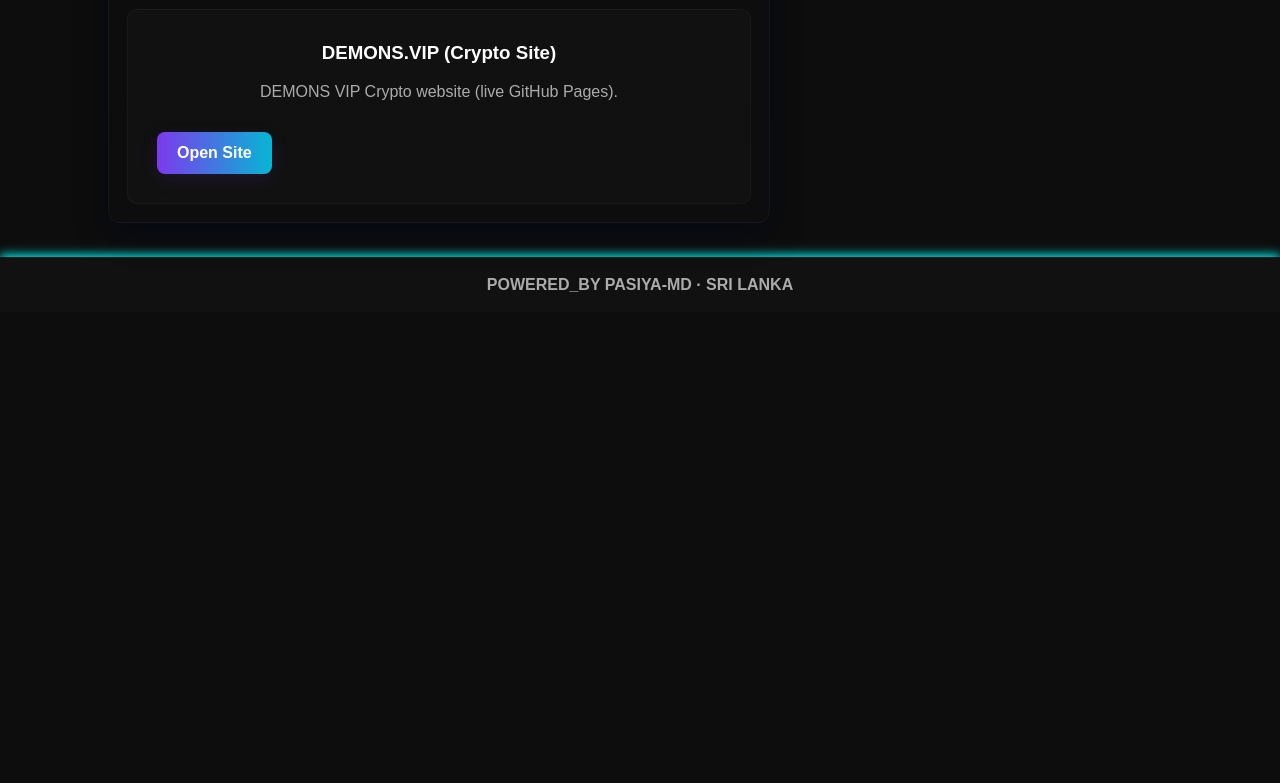
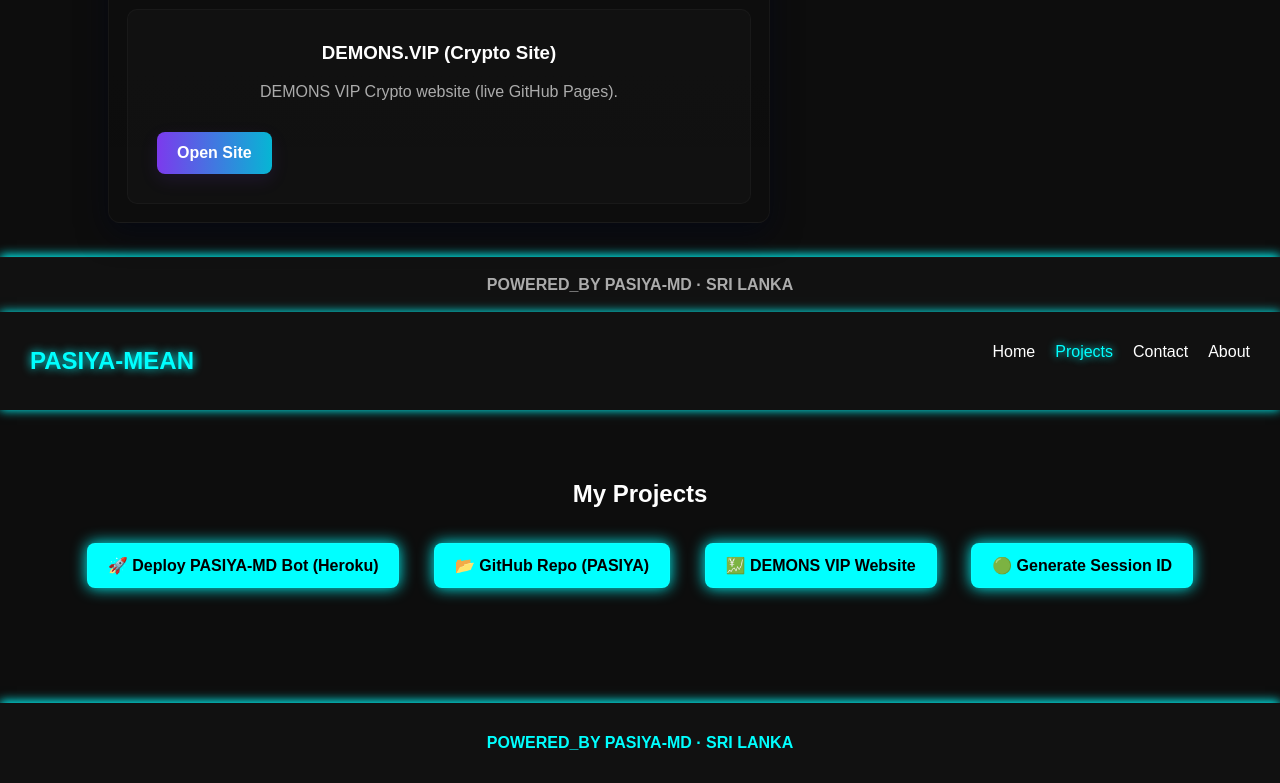
Before and after one commit to pasidu10/pasiya-md-v21, a plain HTML site: page projects.html in a window 1280 px wide. Shown: the part 664-1447 px from the top of the page. Before the commit the page ends 976 px from the top, so only its background shows below. Drawn offline with Linux system fonts and the light colour scheme.

Commit message:
Update projects.html

```diff
--- a/projects.html
+++ b/projects.html
@@ -55,3 +55,37 @@
   <script src="script.js"></script>
 </body>
 </html>
+<!DOCTYPE html>
+<html lang="en">
+<head>
+  <meta charset="UTF-8">
+  <meta name="viewport" content="width=device-width, initial-scale=1.0">
+  <title>PASIYA-MEAN | Projects</title>
+  <link rel="stylesheet" href="style.css">
+</head>
+<body>
+  <nav>
+    <h1>PASIYA-MEAN</h1>
+    <ul>
+      <li><a href="index.html">Home</a></li>
+      <li><a href="projects.html" class="active">Projects</a></li>
+      <li><a href="contact.html">Contact</a></li>
+      <li><a href="about.html">About</a></li>
+    </ul>
+  </nav>
+
+  <section class="content">
+    <h2>My Projects</h2>
+    <div class="buttons">
+      <a href="https://heroku.com/deploy?template=https://github.com/PASIYAv12/Pasiya.git" target="_blank" class="btn">🚀 Deploy PASIYA-MD Bot (Heroku)</a>
+      <a href="https://github.com/PASIYAv12/Pasiya.git" target="_blank" class="btn">📂 GitHub Repo (PASIYA)</a>
+      <a href="https://pasiyav12.github.io/DEMONS.VIP/" target="_blank" class="btn">💹 DEMONS VIP Website</a>
+      <a href="https://young-reef-14544-b40927d61cee.herokuapp.com/" target="_blank" class="btn">🟢 Generate Session ID</a>
+    </div>
+  </section>
+
+  <footer>
+    <p>POWERED_BY PASIYA-MD · SRI LANKA</p>
+  </footer>
+</body>
+</html>
```
